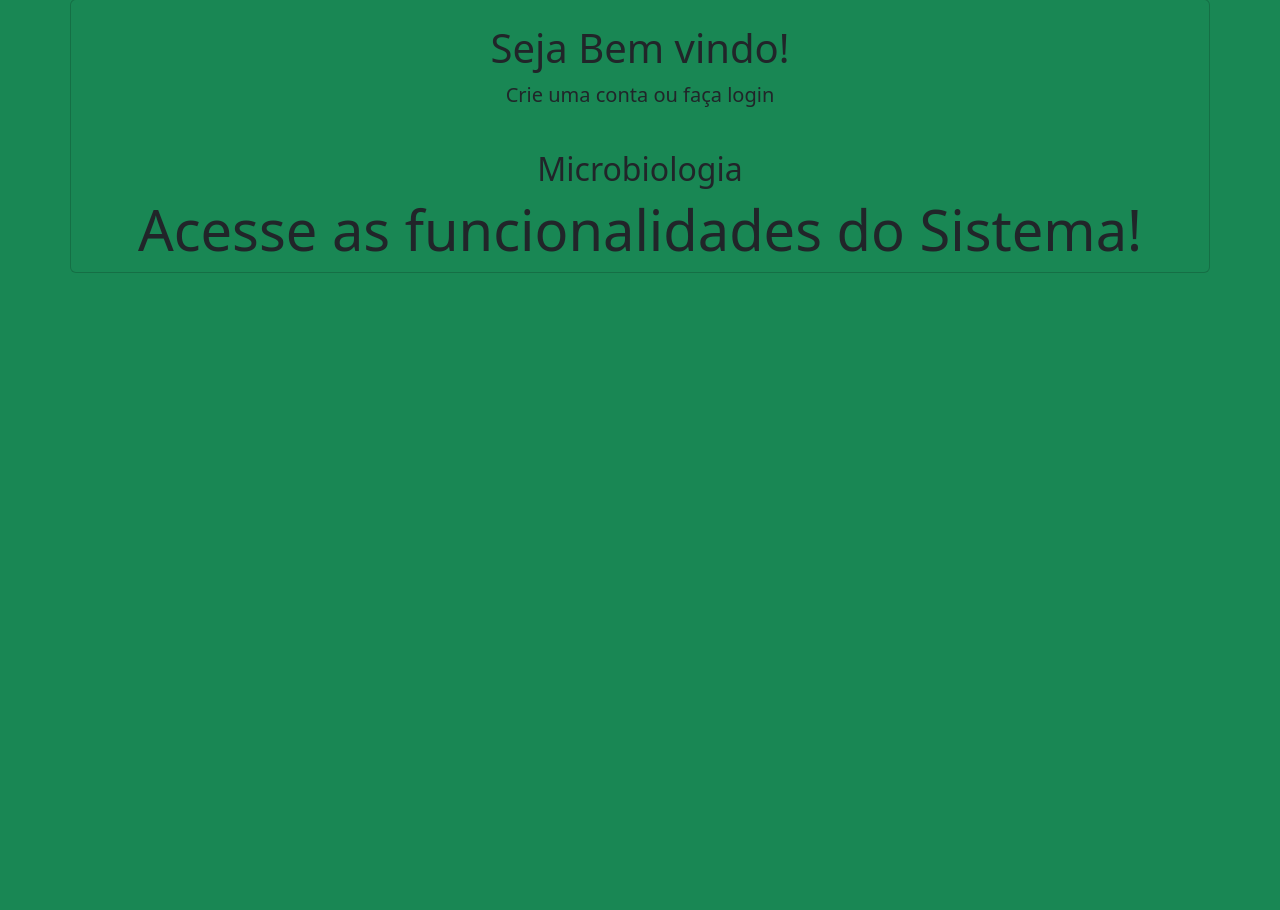
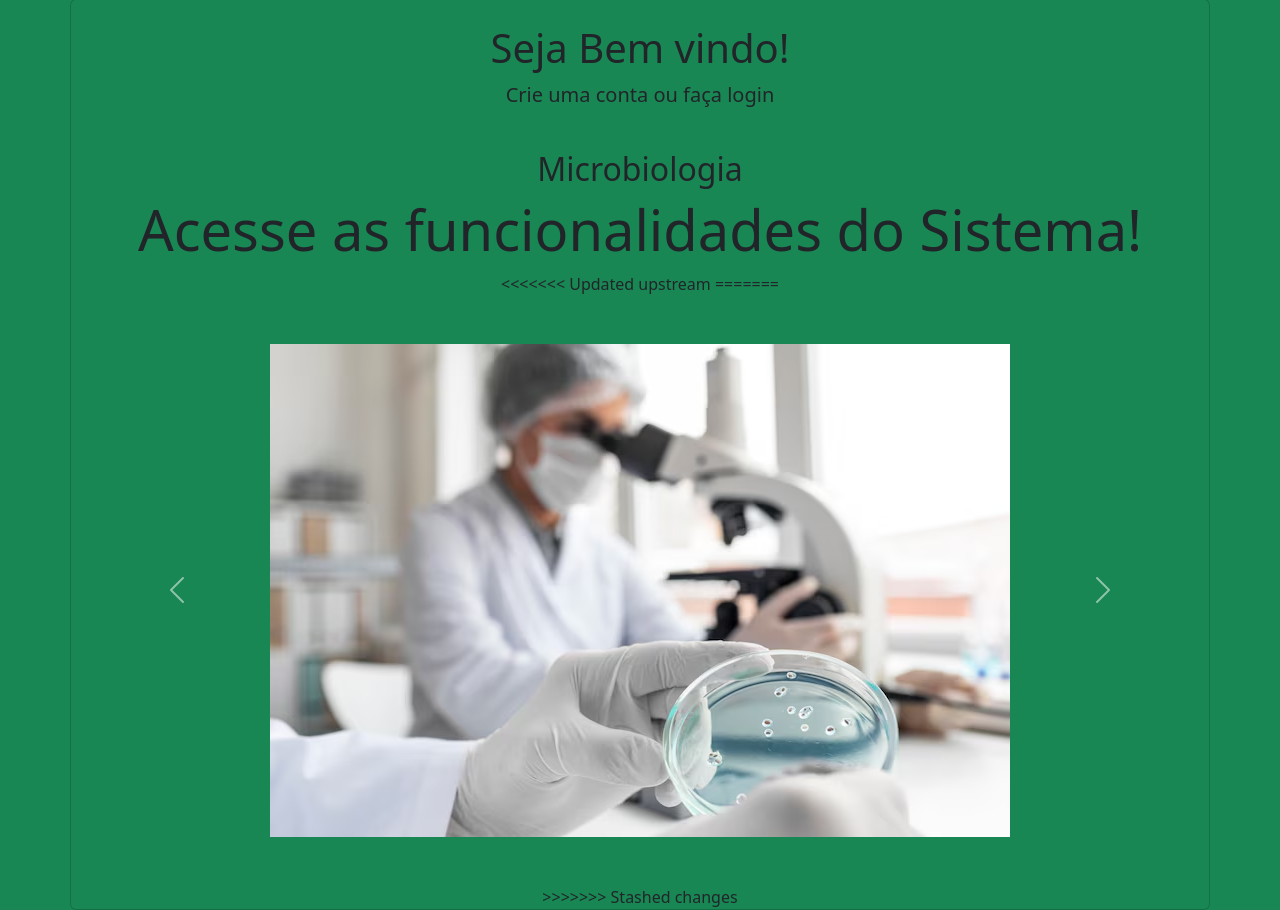
Before and after one commit to WellingtonEspinarde/Equipe_microbiologia2, a PHP site: page /Home.php in a window 1280 px wide. Shown: the part 105-1015 px from the top of the page. Before the commit the page ends 378 px from the top, so only its background shows below. Run offline with PHP 8.4, Linux system fonts and the light colour scheme.

Commit message:
Add Carrosel

```diff
--- a/Home.php
+++ b/Home.php
@@ -45,6 +45,34 @@
                     <h2 class="display-4">Acesse as funcionalidades do Sistema!</h2>
                 </div>
         </div>
+<<<<<<< Updated upstream
+=======
+
+        <div class="container my-5">
+    <div id="carouselExampleFade" class="carousel slide carousel-fade" data-bs-ride="carousel">
+        <div class="carousel-inner">
+            <div class="carousel-item active">
+                <img src="Imagem/cientista-de-perto-usando-microscopio_23-2148882096.avif" class="img-fluid" alt="Imagem 1">
+            </div>
+            <div class="carousel-item">
+                <img src="Imagem/um-cientista-embacado-segurando-uma-placa-de-petri_23-2148882109.avif" class="img-fluid" alt="Imagem 2">
+            </div>
+            <div class="carousel-item">
+                <img src="Imagem/mulher-trabalhando-em-laboratorio_23-2148824172.avif" class="img-fluid" alt="Imagem 3">
+            </div>
+        </div>
+        <button class="carousel-control-prev" type="button" data-bs-target="#carouselExampleFade" data-bs-slide="prev">
+            <span class="carousel-control-prev-icon" aria-hidden="true"></span>
+            <span class="visually-hidden">Anterior</span>
+        </button>
+        <button class="carousel-control-next" type="button" data-bs-target="#carouselExampleFade" data-bs-slide="next">
+            <span class="carousel-control-next-icon" aria-hidden="true"></span>
+            <span class="visually-hidden">Próximo</span>
+        </button>
+    </div>
+</div>
+
+>>>>>>> Stashed changes
     </div>
 
     <script src="https://cdn.jsdelivr.net/npm/bootstrap@5.3.0-alpha1/dist/js/bootstrap.bundle.min.js"></script>
```
Also changed, not shown: Imagem/cientista-de-perto-usando-microscopio_23-2148882096.avif (added), Imagem/mulher-trabalhando-em-laboratorio_23-2148824172.avif (added), Imagem/um-cientista-embacado-segurando-uma-placa-de-petri_23-2148882109.avif (added).
